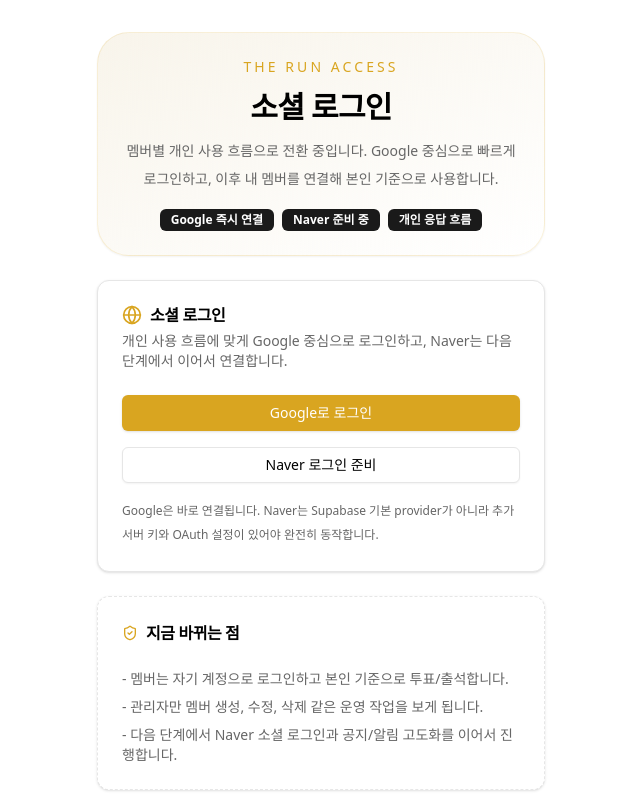
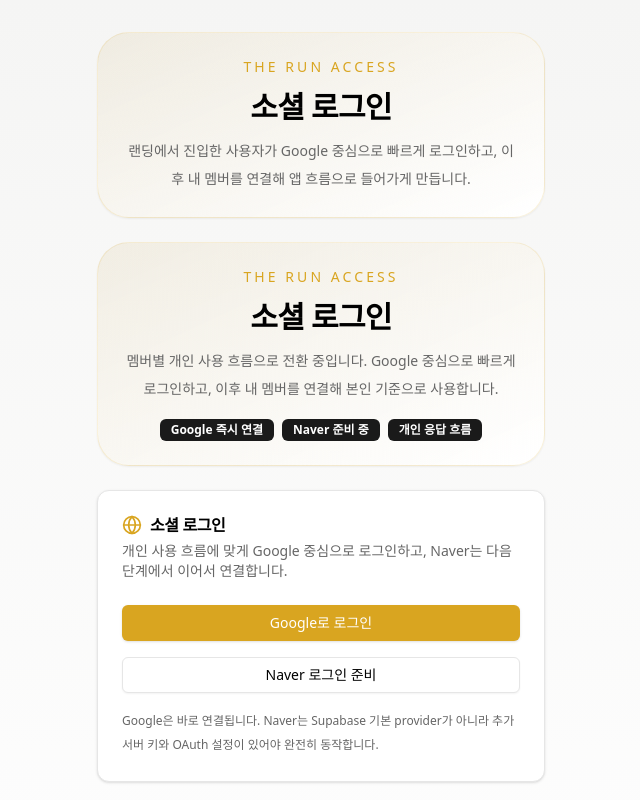
Before and after one commit to Piousangel/TheRun, a Next.js app: page /login in a window 1280 px wide. Shown: the top 800 px of the page, without its empty margins (319-959 px from the left). Built offline with nearby package versions, Linux system fonts and the light colour scheme; no server answers.

Commit message:
feat: add reusable auth shell for access screens
Ultraworked with [Sisyphus](https://github.com/code-yeongyu/oh-my-opencode)

Co-authored-by: Sisyphus <clio-agent@sisyphuslabs.ai>

```diff
--- a/src/app/login/page.tsx
+++ b/src/app/login/page.tsx
@@ -1,4 +1,5 @@
 import { LoginPageContent } from '@/widgets/login/ui/login-page-content';
+import { AuthShell } from '@/shared/ui/auth-shell';
 
 interface LoginPageProps {
   searchParams: Promise<{
@@ -11,10 +12,12 @@ export default async function LoginPage({ searchParams }: LoginPageProps) {
   const { error, next } = await searchParams;
 
   return (
-    <main className="min-h-screen p-4 sm:p-8">
-      <div className="mx-auto max-w-md">
-        <LoginPageContent errorKey={error ?? null} nextPath={next ?? '/me'} />
-      </div>
-    </main>
+    <AuthShell
+      eyebrow="The Run Access"
+      title="소셜 로그인"
+      description="랜딩에서 진입한 사용자가 Google 중심으로 빠르게 로그인하고, 이후 내 멤버를 연결해 앱 흐름으로 들어가게 만듭니다."
+    >
+        <LoginPageContent errorKey={error ?? null} nextPath={next ?? '/dashboard'} />
+    </AuthShell>
   );
 }
--- /dev/null
+++ b/src/shared/ui/auth-shell.tsx
@@ -0,0 +1,27 @@
+import type { ReactNode } from 'react';
+
+interface AuthShellProps {
+  eyebrow: string;
+  title: string;
+  description: string;
+  children: ReactNode;
+  footer?: ReactNode;
+}
+
+export function AuthShell({ eyebrow, title, description, children, footer }: AuthShellProps) {
+  return (
+    <main className="min-h-screen bg-[linear-gradient(180deg,rgba(245,245,244,1),rgba(255,255,255,1))] p-4 sm:p-8">
+      <div className="mx-auto max-w-md space-y-6">
+        <section className="overflow-hidden rounded-[2rem] border border-primary/15 bg-[linear-gradient(155deg,rgba(200,168,88,0.12),rgba(255,255,255,0.96))] p-6 text-center shadow-sm">
+          <p className="text-sm font-medium uppercase tracking-[0.22em] text-primary">{eyebrow}</p>
+          <h1 className="mt-3 text-3xl font-bold tracking-tight">{title}</h1>
+          <p className="mt-3 text-sm leading-7 text-muted-foreground">{description}</p>
+        </section>
+
+        {children}
+
+        {footer ? <div>{footer}</div> : null}
+      </div>
+    </main>
+  );
+}
```
